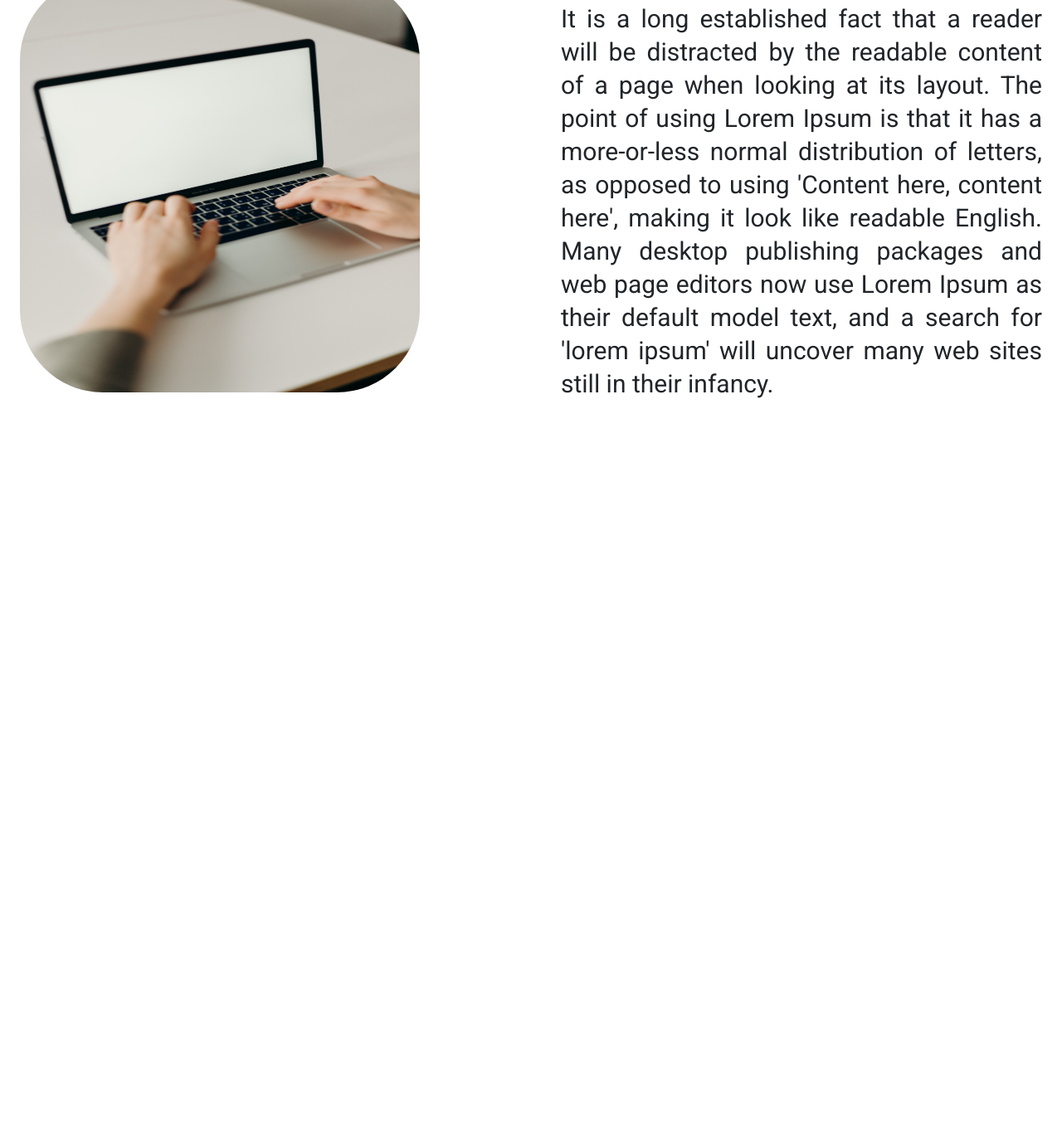
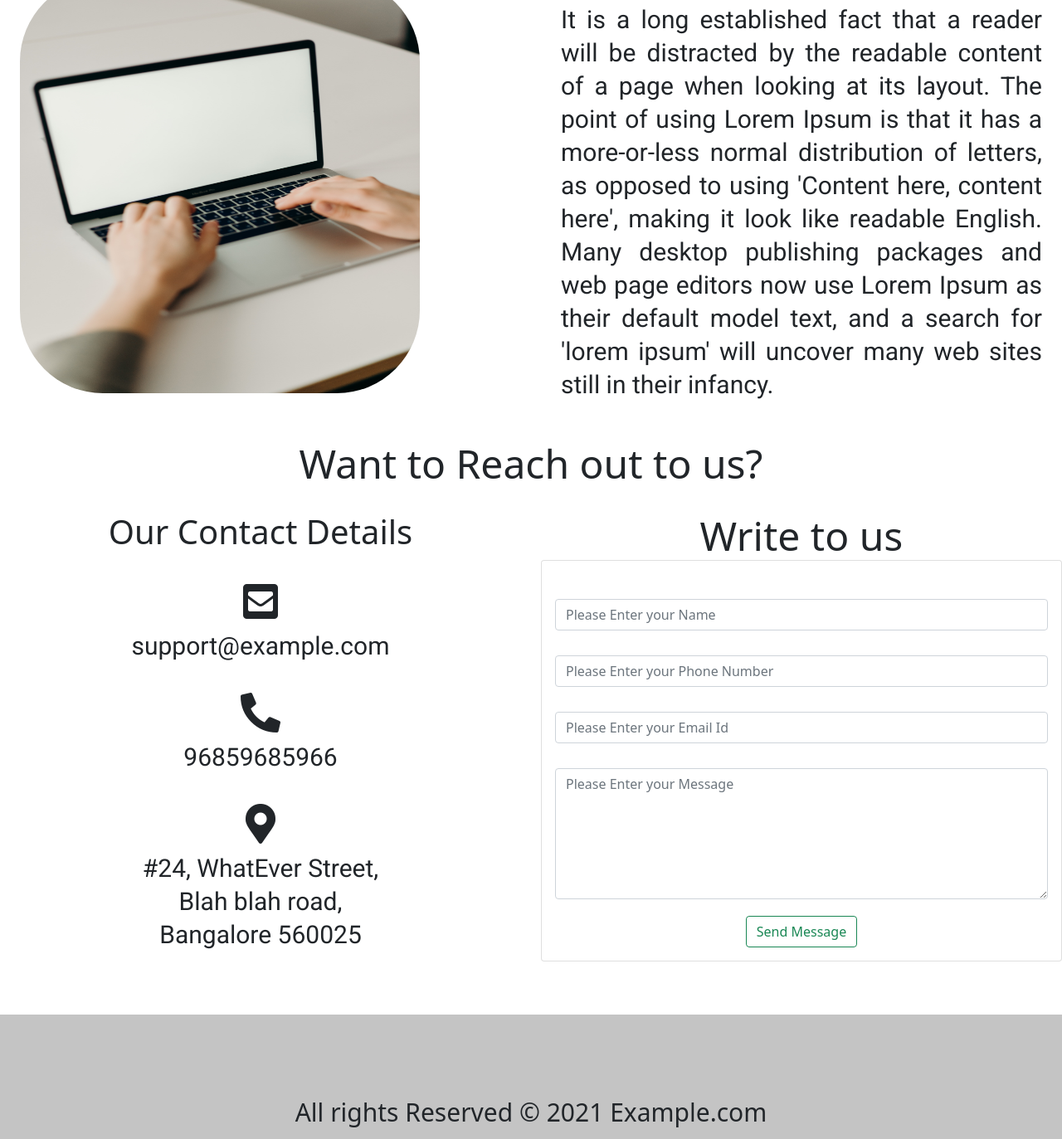
Before and after one commit to Layashree/vvt_single_page_website_aug_2021, a plain HTML site: page index.html in a window 1280 px wide. Shown: the part 1056-2429 px from the top of the page at 83% size. Before the commit the page ends 1555 px from the top, so only its background shows below. Drawn offline with nearby package versions, Linux system fonts and the light colour scheme.

Commit message:
Added Contact Us Section and Footer

```diff
--- a/index.html
+++ b/index.html
@@ -30,6 +30,26 @@
                 align-items: center;
                 text-align: justify;
             }
+
+            .contact-us-text{
+                font-family: 'Roboto', sans-serif;
+                font-style: normal;
+                font-weight: 400;
+                font-size: 30px;
+                line-height: 40px;
+            }
+
+            .contact-us-icons{
+                position: absolute;
+                width: 80px;
+                height: 80px;
+                left: 275px;
+
+            }
+
+            .footer-text{
+                font-size: 30px;
+            }
         </style>
         <!-- End of Custom CSS-->
     </head>
@@ -47,17 +67,17 @@
                         <span class="navbar-toggler-icon"></span>
                     </button>
 
-                    <div class="collapse navbar-collapse" id="navbar">
+                    <div class="collapse navbar-collapse" id="navbar" style="display: block !important;">
 
-                        <ul class="navbar-nav">
+                        <ul class="navbar-nav" style="float: right;">
                             <li class="nav-item">
-                                <a class="nav-link active" href="index.html">Home</a>
+                                <a class="nav-link active" href="index.html" style="font-size: 30px !important">Home</a>
                             </li>
                             <li class="nav-item">
-                                <a class="nav-link" href="#about-us">About Us</a>
+                                <a class="nav-link" href="#about-us" style="font-size: 30px !important">About Us</a>
                             </li>
                             <li class="nav-item">
-                                <a class="nav-link" href="#contact-us">Contact Us</a>
+                                <a class="nav-link" href="#contact-us" style="font-size: 30px !important;">Contact Us</a>
                             </li>
                         </ul>
                     </div>
@@ -96,12 +116,63 @@
                     </div>
                 </div>
             </div>
-            <div id="contact-us">
+            <div id="contact-us" style="padding-top:30px !important">
+                <div class="container  text-center">
+                    <span class="display-5">Want to Reach out to us?</span>
+                </div>
+                <div class="row"  style="padding-top: 30px !important;">
+                    <div class="col-md-6 col-lg-6 col-xl-6 col-xxl-6 col-sm-12">
+                        <div class="text-center">
+                            <p class="display-6" >Our Contact Details</p>
+                            <div style="padding-top: 10px !important;">
+                                <i class="fa fa-envelope-square fa-3x" style="padding-top: 10px !important;"></i>
+                                <p class="contact-us-text"  style="padding-top: 10px !important;">support@example.com</p>
+                            </div>
+                            <div  style="padding-top: 10px !important;">
+                                <i class="fa fa-phone-alt fa-3x"  style="padding-top: 10px !important;"></i>
+                                <p class="contact-us-text"  style="padding-top: 10px !important;">96859685966</p>
+                            </div>
+                            <div  style="padding-top: 10px !important;">
+                                <i class="fa fa-map-marker-alt fa-3x"  style="padding-top: 10px !important;"></i>
+                                <p class="contact-us-text"  style="padding-top: 10px !important;">#24, WhatEver Street,<br>Blah blah road,<br>Bangalore 560025</p>
+                            </div>
 
+                        </div>
+                    </div>
+                    <div class="col-md-6 col-lg-6 col-xl-6 col-xxl-6 col-sm-12">
+                        <div class="container text-center">
+                            <span class="display-5">Write to us</span>
+                        </div>
+                        <div class="card">
+                            <div class="card-body">
+                                <form>
+                                    <div style="padding-top: 30px !important;">
+                                        <input class="form-control" type="text" placeholder="Please Enter your Name">
+                                    </div>
+                                    <div style="padding-top: 30px !important;">
+                                        <input class="form-control" type="text" placeholder="Please Enter your Phone Number">
+                                    </div>
+
+                                    <div style="padding-top: 30px !important;">
+                                        <input class="form-control" type="text" placeholder="Please Enter your Email Id">
+                                    </div>
+                                    <div style="padding-top: 30px !important;">
+                                        <textarea class="form-control" placeholder="Please Enter your Message" rows="6"></textarea>
+                                    </div>
+                                    <div style="padding-top: 20px !important;" class="text-center">
+                                        <button type="button" class="btn btn-outline-success">Send Message</button>
+                                    </div>
+                                </form>
+                            </div>
+                        </div>
+                    </div>
+                </div>
             </div>
         </main>
-        <footer>
-
+        <footer style="padding-top:60px !important">
+            <div class="container-fluid text-center" style="background-color: #c4c4c4; height: 150px;">
+                <p style="padding-top: 95px !important;" class="footer-text">All rights Reserved &copy; 2021 Example.com</p>
+            </div>
         </footer>
         <!--JS Section-->
         <script src="https://ajax.googleapis.com/ajax/libs/jquery/3.6.0/jquery.min.js"></script>
```
